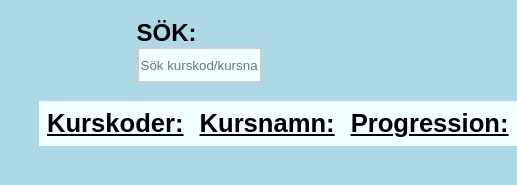
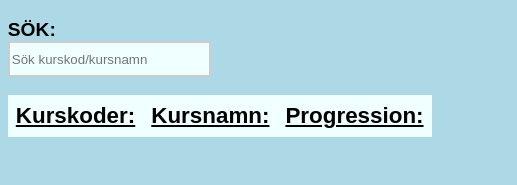
Before and after one commit to thne1900/moment2-ecmascript, a website built with Parcel: page src/index.html in a window 390 px wide. Shown: the part 173-358 px from the top of the page, 517 px wide, since content can reach past the window. Built offline with nearby package versions, Linux system fonts and the light colour scheme; no server answers.

Commit message:
Strukturerat css-dokumentet: gjort sidan responsiv och kommenterat kodblocken.

```diff
--- a/src/CSS/index.css
+++ b/src/CSS/index.css
@@ -1,3 +1,4 @@
+/*The body has been given a background color, font-family, text color, height, width and margins.*/
 body{background-color: lightblue;
     font-family: Arial, Helvetica, sans-serif;
     color:black;
@@ -6,48 +7,63 @@ height:auto;
     margin-left: auto;
     margin-right: auto;}
 
+/*The main heading has been given centered text, shading and margin.*/
 h1 {text-align: center;
     text-shadow: 4px 4px 8px white;
     margin-bottom: 4%;}
 
+/*The element in the event of an error message has been given text color and shading, size, bold style and centered text.*/
 #fail {color:black;
     text-shadow: 2px 2px 4px red;
     font-size: 1.4em;
     font-weight: bold;
     text-align: center;}
 
-table{
-width:80%;
+/*The table has been given width, height, bounded lines and margins.*/
+table{width:80%;
+    height:auto;
     border-collapse: collapse;
     margin:10px;
     margin-left:10%;
     margin-right: 10%;}
 
-td{font-size: 1.2em;
-    text-align: left;
-margin-left:8%;}
-
+/*The table's main headings have been given an underline, size, background color, padding,
+text to the left and no border.*/
 th{text-decoration: underline;
     font-size:1.6em;
-    cursor: pointer;
     background-color: azure;
-    border:2px solid black;
     padding:8px;
     text-align: left;
-    border:0;}
+    border: 0;}
 
+/*At the mouse pointer over the headings, there will be a "pointing finger" and blue color.*/
+th:hover {cursor: pointer;
+    color:rgb(16, 16, 246)}
+
+/*The text content of the lines has been given a bottom border, size, text to the left and padding.*/
 #table td{border-bottom: 1px solid grey;
     font-size: 1.3em;
     text-align: left;
     padding:2%;}
 
+/*Label has been given size, bold style and margin.*/
 label {font-weight: bold;
     font-size: 1.5em;
     margin-left: 35%;}
 
+/*Input has been given size, margin, border and background color.*/
 input{width:30%;
     height:30px;
     margin-left:35%;
     border:2px solid #ccc;
     background-color: azure;
     margin-bottom: 2%;}
+
+/*Media rule for break point at 600px, the table becomes smaller in size and the text is reduced.*/
+@media (max-width:600px) {
+    table {width: 50%; height:auto;margin-left:2%; margin-right:2%;}
+    th{font-size: 1.4em;}
+    td{font-size: 1em;}
+    input{width:50%; margin-left:2%;}
+    label {font-size: 1.2em; margin-left:2%;}
+}
```
Lines whose indentation alone changed are shown as unchanged.
